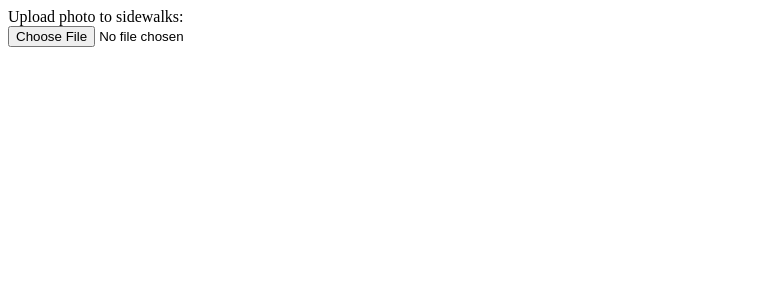
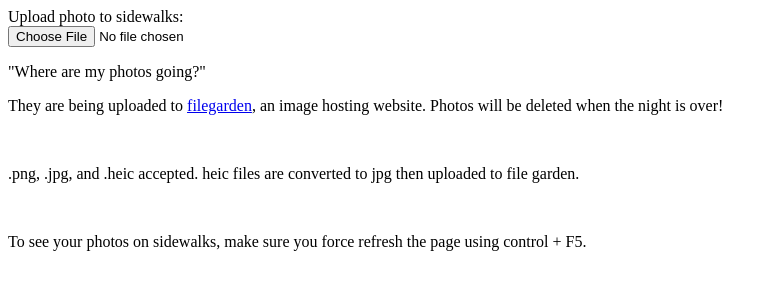
Before and after one commit to jwhop/pavement-uploader, a website: page public/index.html in a window 1280 px wide. Shown: the whole page, without its empty margins (0-777 px from the left). Drawn offline with Linux system fonts and the light colour scheme.

Commit message:
page text

```diff
--- a/public/index.html
+++ b/public/index.html
@@ -10,5 +10,12 @@
         <div>Upload photo to sidewalks:</div>
             <input type='file' id="upload"/>
         <script type="module" src="./uploader.js"></script>
+        <br>
+        <p> "Where are my photos going?" </p>
+        <p> They are being uploaded to <a href="https://filegarden.com/"  target="_blank">filegarden</a>, an image hosting website. Photos will be deleted when the night is over! </p>
+        <br>
+        <p> .png, .jpg, and .heic accepted. heic files are converted to jpg then uploaded to file garden.</p>
+        <br>
+        <p> To see your photos on sidewalks, make sure you force refresh the page using control + F5. </p>
     </body>
 </html>
```
